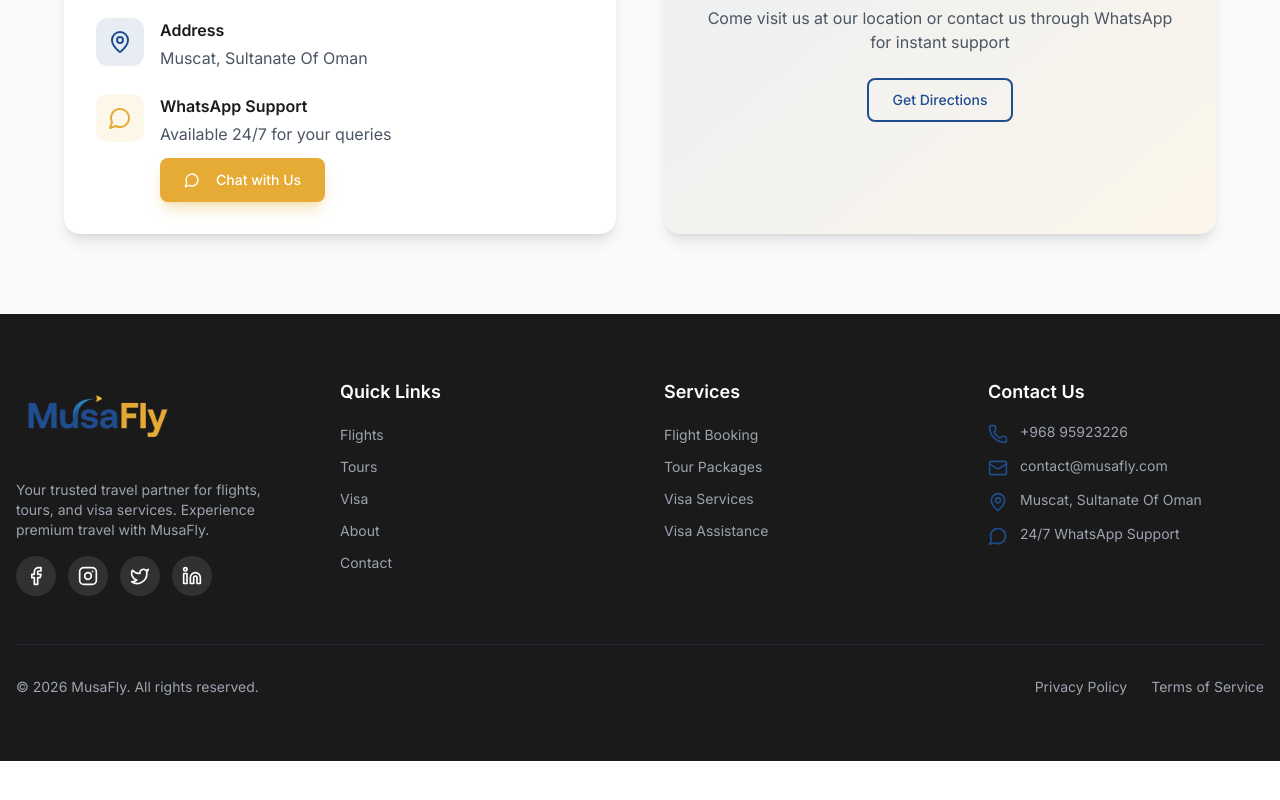
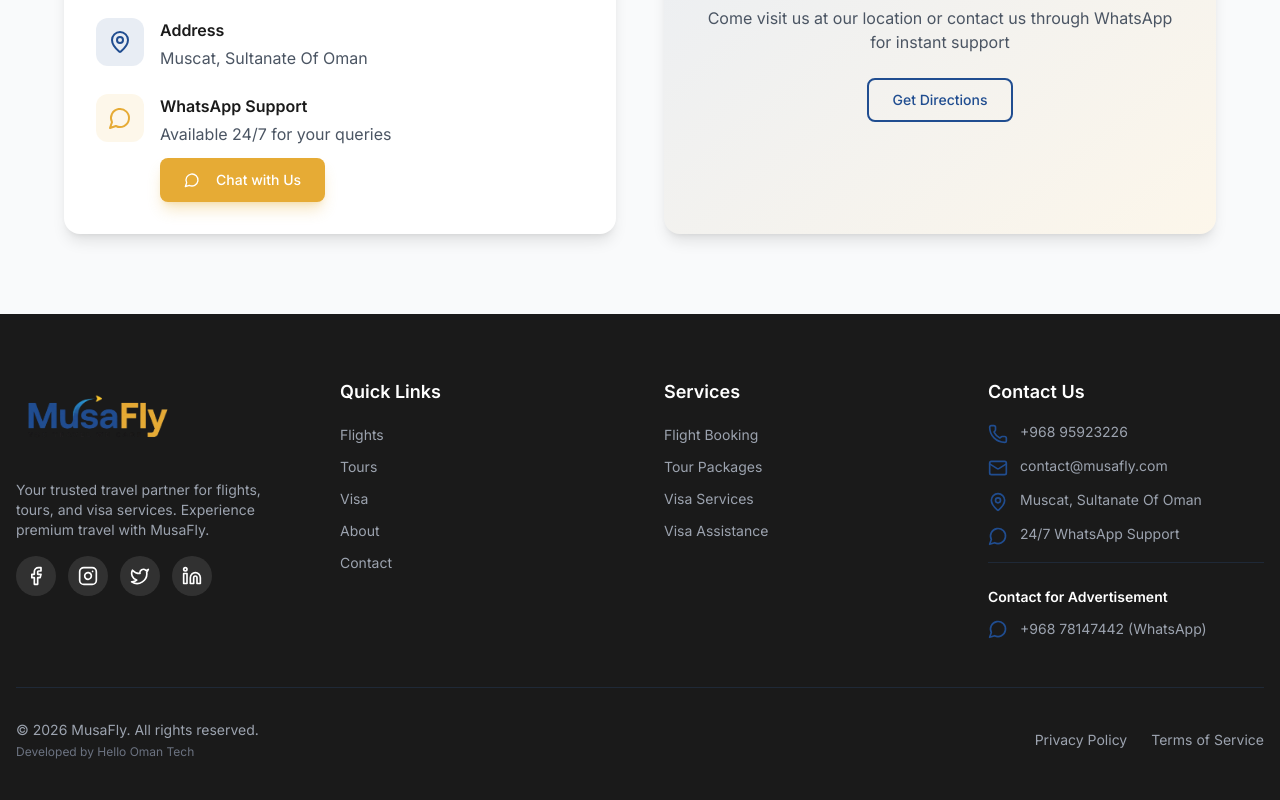
Before and after one commit to Mehedi259/Musa-Fly-Website, a Next.js app: page / in a window 1280 px wide. Shown: the part 3241-4041 px from the top of the page. Before the commit the page ends 4002 px from the top, so only its background shows below. Built offline with nearby package versions, Linux system fonts and the light colour scheme; no server answers.

Commit message:
Add advertisement contact and developer credit

```diff
--- a/components/layout/Footer.tsx
+++ b/components/layout/Footer.tsx
@@ -164,6 +164,18 @@
                 </a>
               </li>
             </ul>
+            <div className="mt-6 pt-6 border-t border-gray-800">
+              <h4 className="text-sm font-semibold text-white mb-3">Contact for Advertisement</h4>
+              <a
+                href="https://wa.me/96878147442?text=I%20want%20to%20give%20an%20advertisement"
+                target="_blank"
+                rel="noopener noreferrer"
+                className="flex items-center space-x-3 text-gray-400 hover:text-primary transition-colors text-sm"
+              >
+                <MessageCircle className="w-5 h-5 text-primary flex-shrink-0" />
+                <span>+968 78147442 (WhatsApp)</span>
+              </a>
+            </div>
           </div>
         </div>
 
@@ -171,7 +183,8 @@
         <div className="mt-12 pt-8 border-t border-gray-800">
           <div className="flex flex-col md:flex-row justify-between items-center space-y-4 md:space-y-0">
             <p className="text-gray-400 text-sm text-center md:text-left">
-              © {currentYear} {SITE_CONFIG.name}. All rights reserved.
+              © {currentYear} {SITE_CONFIG.name}. All rights reserved.<br/>
+              <span className="text-xs mt-1 block text-gray-500">Developed by Hello Oman Tech</span>
             </p>
             <div className="flex space-x-6 text-sm">
               <Link href="/privacy" className="text-gray-400 hover:text-primary transition-colors">
```
